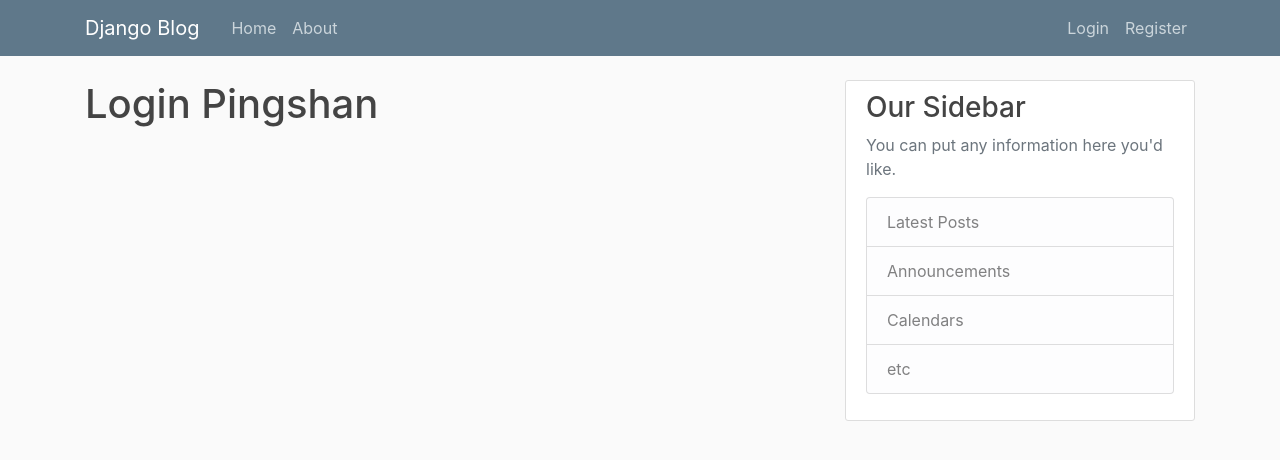
After one commit to mixianchi/django-project, a Django app: page /pingshan/login/ in a window 1280 px wide. The commit adds this page. Shown: the top 460 px of the page. Run offline with Django 3.2, Linux system fonts and the light colour scheme; some libraries are stand-ins or nearby versions.

Commit message:
update all data

```diff
--- /dev/null
+++ b/aneleganthusky/pingshan/static/pingshan/main.css
@@ -0,0 +1,84 @@
+body {
+  background: #fafafa;
+  color: #333333;
+  margin-top: 5rem;
+}
+
+h1, h2, h3, h4, h5, h6 {
+  color: #444444;
+}
+
+ul {
+  margin: 0;
+}
+
+.bg-steel {
+  background-color: #5f788a;
+}
+
+.site-header .navbar-nav .nav-link {
+  color: #cbd5db;
+}
+
+.site-header .navbar-nav .nav-link:hover {
+  color: #ffffff;
+}
+
+.site-header .navbar-nav .nav-link.active {
+  font-weight: 500;
+}
+
+.content-section {
+  background: #ffffff;
+  padding: 10px 20px;
+  border: 1px solid #dddddd;
+  border-radius: 3px;
+  margin-bottom: 20px;
+}
+
+.article-title {
+  color: #444444;
+}
+
+a.article-title:hover {
+  color: #428bca;
+  text-decoration: none;
+}
+
+.article-content {
+  white-space: pre-line;
+}
+
+.article-img {
+  height: 65px;
+  width: 65px;
+  margin-right: 16px;
+}
+
+.article-metadata {
+  padding-bottom: 1px;
+  margin-bottom: 4px;
+  border-bottom: 1px solid #e3e3e3
+}
+
+.article-metadata a:hover {
+  color: #333;
+  text-decoration: none;
+}
+
+.article-svg {
+  width: 25px;
+  height: 25px;
+  vertical-align: middle;
+}
+
+.account-img {
+  height: 125px;
+  width: 125px;
+  margin-right: 20px;
+  margin-bottom: 16px;
+}
+
+.account-heading {
+  font-size: 2.5rem;
+}
--- /dev/null
+++ b/aneleganthusky/pingshan/templates/pingshan/base.html
@@ -0,0 +1,70 @@
+{% load static %}
+<!DOCTYPE html>
+<html>
+<head>
+
+    <!-- Required meta tags -->
+    <meta charset="utf-8">
+    <meta name="viewport" content="width=device-width, initial-scale=1, shrink-to-fit=no">
+
+    <!-- Bootstrap CSS -->
+    <link rel="stylesheet" href="https://maxcdn.bootstrapcdn.com/bootstrap/4.0.0/css/bootstrap.min.css" integrity="sha384-Gn5384xqQ1aoWXA+058RXPxPg6fy4IWvTNh0E263XmFcJlSAwiGgFAW/dAiS6JXm" crossorigin="anonymous">
+
+    <link rel="stylesheet" type="text/css" href="{% static 'pingshan/main.css' %}">
+
+    {% if title %}
+        <title>Pingshan Government - {{ title }}</title>
+    {% else %}
+        <title>Pingshan Government</title>
+    {% endif %}
+</head>
+<body>
+    <header class="site-header">
+      <nav class="navbar navbar-expand-md navbar-dark bg-steel fixed-top">
+        <div class="container">
+          <a class="navbar-brand mr-4" href="{% url 'pingshan-home' %}">Django Blog</a>
+          <button class="navbar-toggler" type="button" data-toggle="collapse" data-target="#navbarToggle" aria-controls="navbarToggle" aria-expanded="false" aria-label="Toggle navigation">
+          <span class="navbar-toggler-icon"></span>
+          </button>
+          <div class="collapse navbar-collapse" id="navbarToggle">
+            <div class="navbar-nav mr-auto">
+              <a class="nav-item nav-link" href="{% url 'pingshan-home' %}">Home</a>
+              <a class="nav-item nav-link" href="{% url 'pingshan-login' %}">About</a>
+            </div>
+            <!-- Navbar Right Side -->
+            <div class="navbar-nav">
+              <a class="nav-item nav-link" href="#">Login</a>
+              <a class="nav-item nav-link" href="#">Register</a>
+            </div>
+          </div>
+        </div>
+      </nav>
+    </header>
+    <main role="main" class="container">
+      <div class="row">
+        <div class="col-md-8">
+          {% block content %}{% endblock %}
+        </div>
+        <div class="col-md-4">
+          <div class="content-section">
+            <h3>Our Sidebar</h3>
+            <p class='text-muted'>You can put any information here you'd like.
+              <ul class="list-group">
+                <li class="list-group-item list-group-item-light">Latest Posts</li>
+                <li class="list-group-item list-group-item-light">Announcements</li>
+                <li class="list-group-item list-group-item-light">Calendars</li>
+                <li class="list-group-item list-group-item-light">etc</li>
+              </ul>
+            </p>
+          </div>
+        </div>
+      </div>
+    </main>
+
+    <!-- Optional JavaScript -->
+    <!-- jQuery first, then Popper.js, then Bootstrap JS -->
+    <script src="https://code.jquery.com/jquery-3.2.1.slim.min.js" integrity="sha384-KJ3o2DKtIkvYIK3UENzmM7KCkRr/rE9/Qpg6aAZGJwFDMVNA/GpGFF93hXpG5KkN" crossorigin="anonymous"></script>
+    <script src="https://cdnjs.cloudflare.com/ajax/libs/popper.js/1.12.9/umd/popper.min.js" integrity="sha384-ApNbgh9B+Y1QKtv3Rn7W3mgPxhU9K/ScQsAP7hUibX39j7fakFPskvXusvfa0b4Q" crossorigin="anonymous"></script>
+    <script src="https://maxcdn.bootstrapcdn.com/bootstrap/4.0.0/js/bootstrap.min.js" integrity="sha384-JZR6Spejh4U02d8jOt6vLEHfe/JQGiRRSQQxSfFWpi1MquVdAyjUar5+76PVCmYl" crossorigin="anonymous"></script>
+</body>
+</html>
--- /dev/null
+++ b/aneleganthusky/pingshan/templates/pingshan/login.html
@@ -0,0 +1,4 @@
+{% extends "pingshan/base.html" %}
+{% block content %}
+    <h1>Login Pingshan</h1>
+{% endblock %}
--- a/aneleganthusky/pingshan/urls.py
+++ b/aneleganthusky/pingshan/urls.py
@@ -3,5 +3,5 @@ from . import views
 
 urlpatterns = [
     path('', views.home, name='pingshan-home'),
-    path('about/', views.about, name='pingshan-about'),
+    path('login/', views.login, name='pingshan-login'),
 ]
--- a/aneleganthusky/pingshan/views.py
+++ b/aneleganthusky/pingshan/views.py
@@ -1,4 +1,5 @@
 from django.shortcuts import render
+from .models import Appeal
 
 posts = [
     {
@@ -19,8 +20,8 @@ def home(request):
     }
     return render(request, 'pingshan/home.html', context)
 
-def about(request):
-    return render(request, 'pingshan/about.html')
+def login(request):
+    return render(request, 'pingshan/login.html', {'title': 'Login'})
 """
 def index(request):
     return HttpResponse("Hello, world. You're at the polls index.")
```
Also changed, not shown: aneleganthusky/aneleganthusky/settings.py (+8 -2 lines), aneleganthusky/pingshan/models.py (+58 -6 lines), aneleganthusky/pingshan/templates/pingshan/about.html (deleted, +0 -9 lines), aneleganthusky/pingshan/templates/pingshan/home.html (+14 -12 lines), aneleganthusky/pingshan/migrations/0001_initial.py (added), aneleganthusky/pingshan/migrations/0002_auto_20191030_1620.py (added), aneleganthusky/pingshan/migrations/0003_auto_20191030_1624.py (added), aneleganthusky/pingshan/migrations/0004_auto_20191030_1627.py (added), 1 other file.
